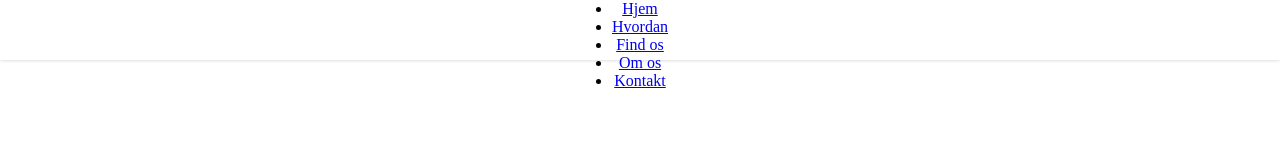
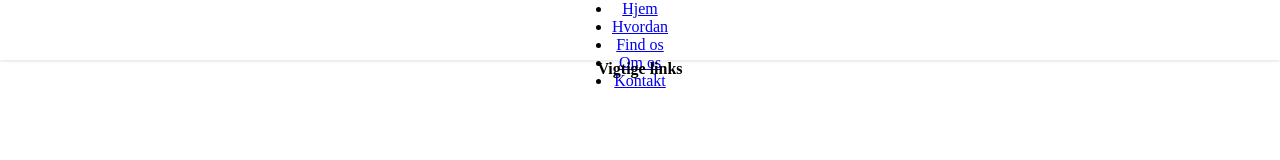
Before and after one commit to chri779r/OrderBuddy, a React (Vite) app: page / in a window 1280 px wide. Shown: the top 160 px of the page. Built offline with nearby package versions, Linux system fonts and the light colour scheme.

Commit message:
footer prove, pusher til at kunne arbejde videre

```diff
--- a/src/App.jsx
+++ b/src/App.jsx
@@ -1,6 +1,7 @@
 import React from 'react'
 import './App.scss'
 import Header from './components/Modules/header/Header'
+import Footer from './components/Modules/footer/Footer'
 
 function App() {
 
@@ -8,6 +9,8 @@ function App() {
     <div className="App">
       <Header>
       </Header>
+      <Footer>
+      </Footer>
     </div>
   )
 }
--- a/src/components/Modules/footer/Footer.jsx
+++ b/src/components/Modules/footer/Footer.jsx
@@ -1 +1,15 @@
 import "./Footer.scss"
+
+
+export default function Footer() {
+    return (
+   <section className="footer">
+       <div className="vigtige_links">
+           <h4>Vigtige links</h4>
+           <a href=""></a>
+       </div>
+       <div className="kontakt"></div>
+       <div className="some_links"></div>
+   </section>
+    )
+  }
--- a/src/components/Modules/footer/Footer.scss
+++ b/src/components/Modules/footer/Footer.scss
@@ -0,0 +1,6 @@
+
+
+.footer{
+    background-color:root --indigo;
+
+}
```
